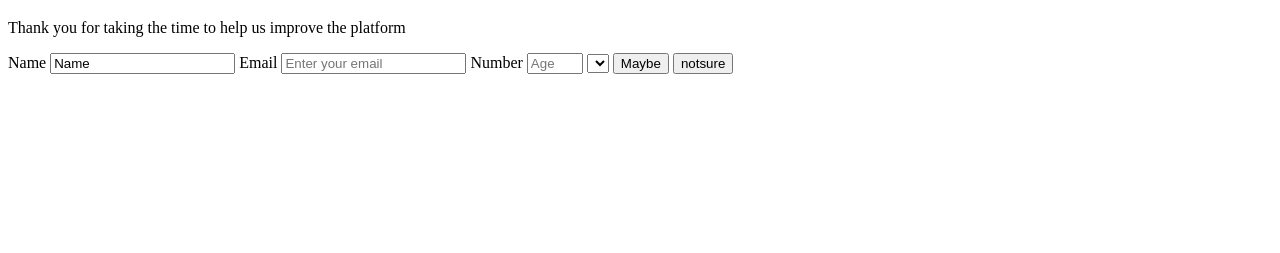
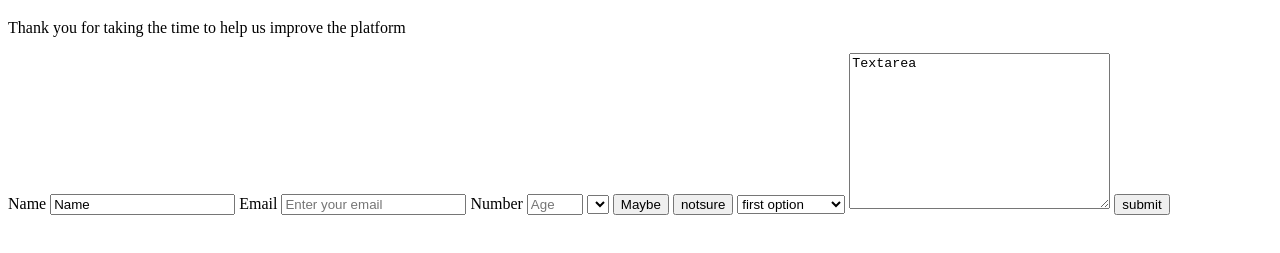
Before and after one commit to melodytowett/surveyform, a plain HTML site: page index.html in a window 1280 px wide. Shown: the part 61-314 px from the top of the page. Drawn offline with Linux system fonts and the light colour scheme.

Commit message:
did forms labelsand inputs

```diff
--- a/index.html
+++ b/index.html
@@ -23,6 +23,13 @@
     </select>
     <button type="radio" name="on">Maybe</button>
     <button type="radio" name="on">notsure</button>
+    <select name="first" id="favourite" class="favouriteclass">
+      <option value="firstoption">first option</option>
+      <option value="secondoption">Second option</option>
+      <option value="thirdoption">third Option</option>
+    </select>
+    <textarea name="text" id="" cols="30" rows="10">Textarea</textarea>
+    <button type="button">submit</button>
   </form>
 </body>
 </html>
```
Also changed, not shown: index.css (added).
